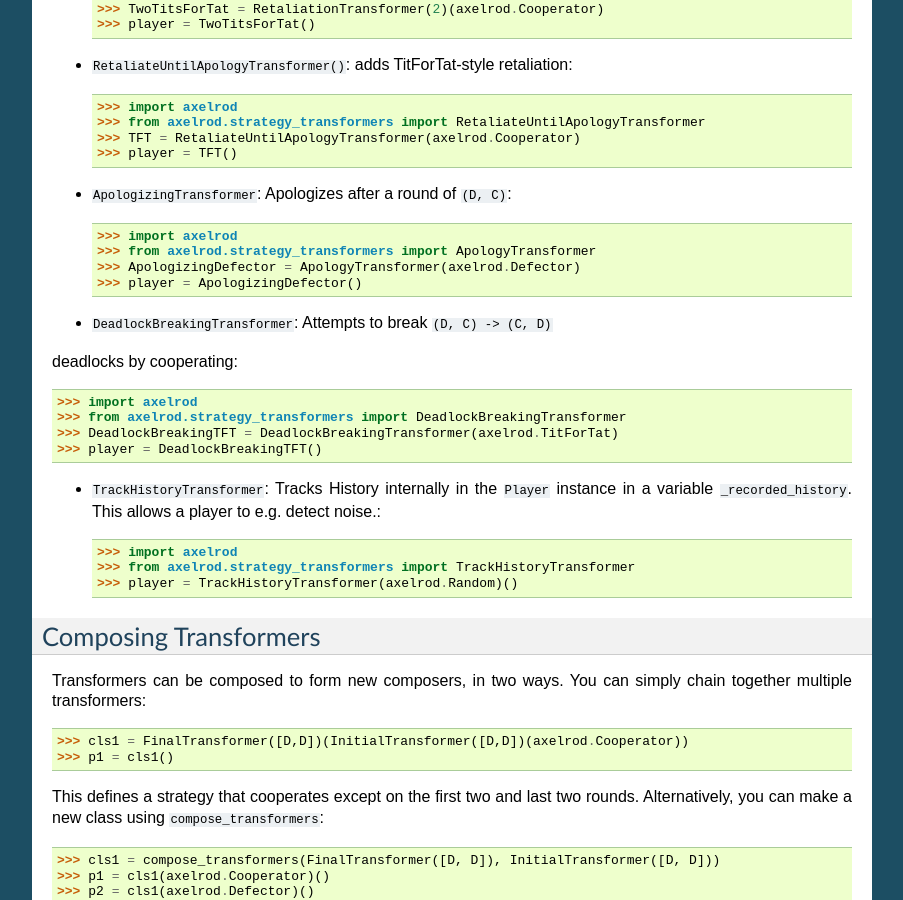
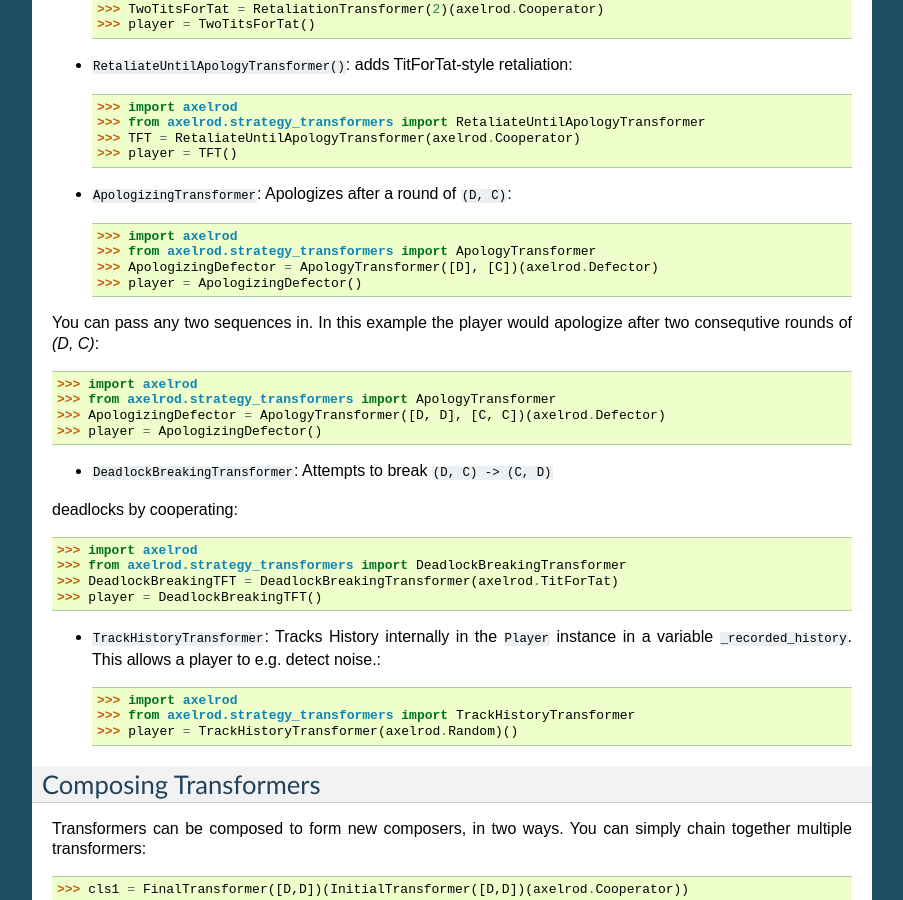
Before and after one commit to Axelrod-Python/Axelrod, a Sphinx documentation site: the page built from docs/tutorials/advanced/strategy_transformers.rst, in a window 1280 px wide and 900 px high, scrolled down 1636 px. Shown: the whole window, without its empty margins (198-1101 px from the left). Built offline with Sphinx 7.4.7, drawn with Linux system fonts in a browser that asks for light colours.

Commit message:
Generalize apology transformer

```diff
--- a/docs/tutorials/advanced/strategy_transformers.rst
+++ b/docs/tutorials/advanced/strategy_transformers.rst
@@ -101,7 +101,15 @@ The library includes the following transformers:
 
     >>> import axelrod
     >>> from axelrod.strategy_transformers import ApologyTransformer
-    >>> ApologizingDefector = ApologyTransformer(axelrod.Defector)
+    >>> ApologizingDefector = ApologyTransformer([D], [C])(axelrod.Defector)
+    >>> player = ApologizingDefector()
+
+You can pass any two sequences in. In this example the player would apologize
+after two consequtive rounds of `(D, C)`::
+
+    >>> import axelrod
+    >>> from axelrod.strategy_transformers import ApologyTransformer
+    >>> ApologizingDefector = ApologyTransformer([D, D], [C, C])(axelrod.Defector)
     >>> player = ApologizingDefector()
 
 * :code:`DeadlockBreakingTransformer`: Attempts to break :code:`(D, C) -> (C, D)`
```
Also changed, not shown: 2 other files.
